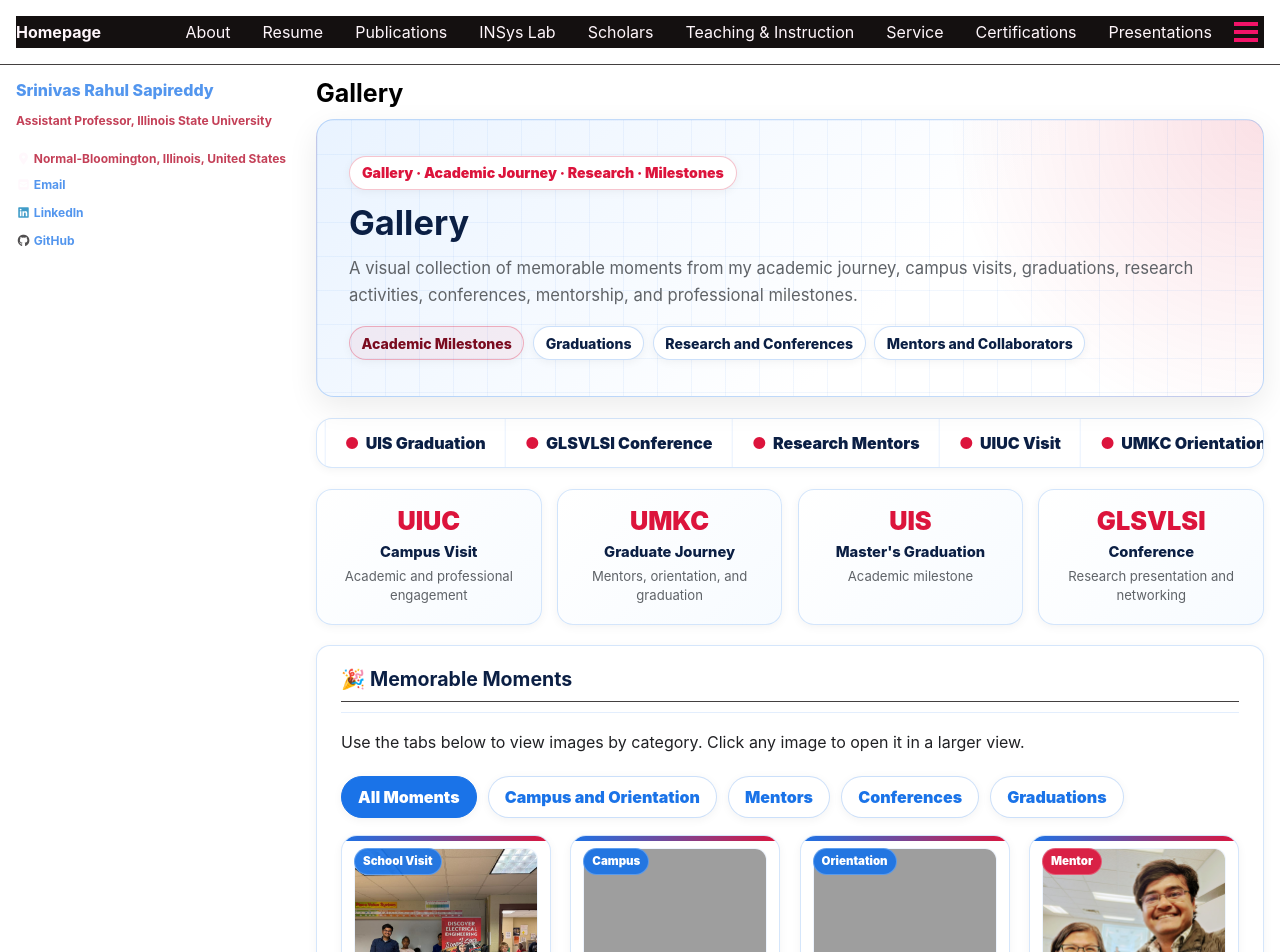
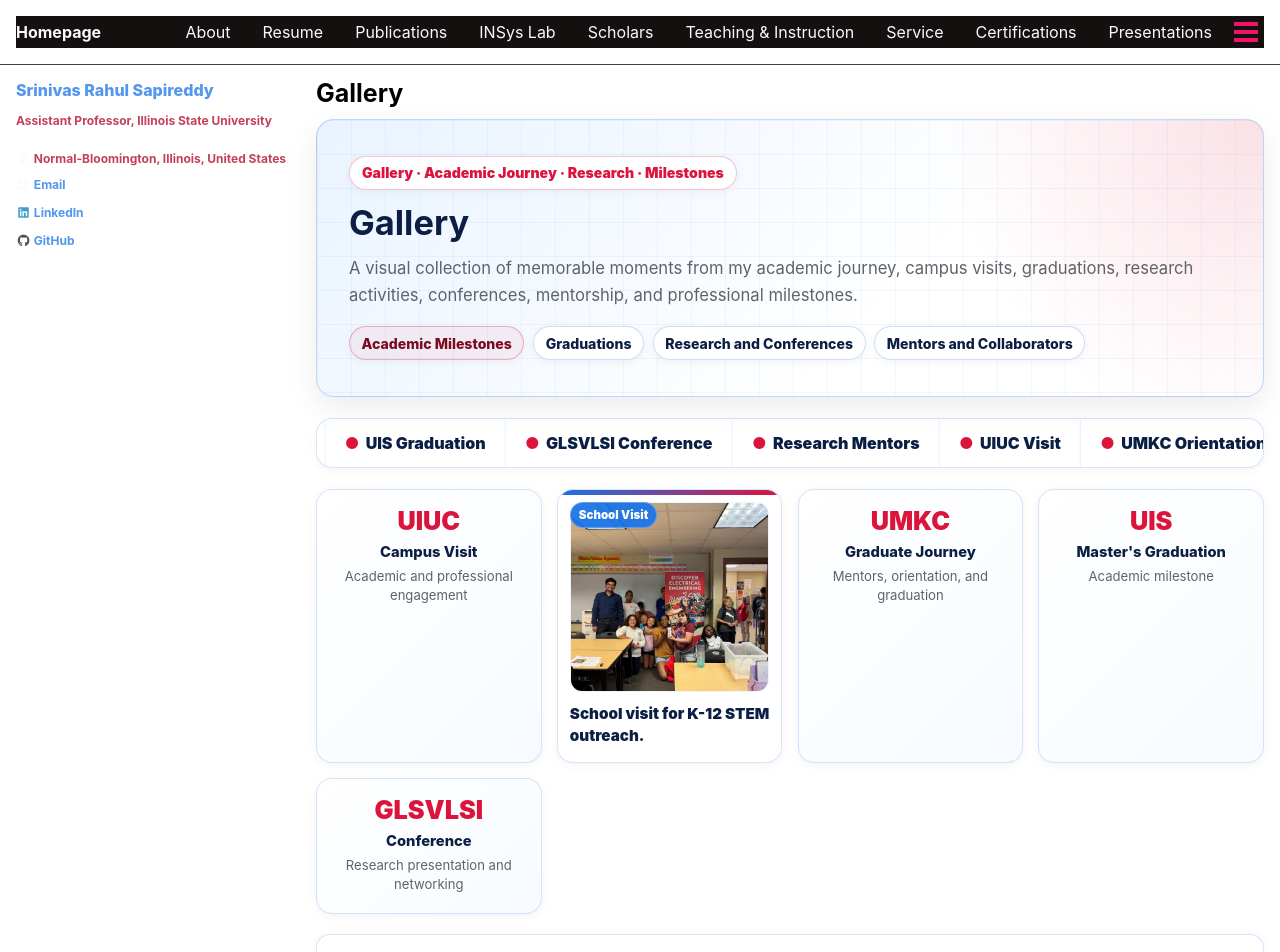
Before and after one commit to srsapireddy/srsapireddy.github.io, a Jekyll site: the page built from _pages/gallery.md, in a window 1280 px wide and 1400 px high. Shown: the top 952 px of the window. Built offline with Jekyll 4.4.1, drawn with Linux system fonts in a browser that asks for light colours; cached includes are drawn as plain includes; nearby versions of some CDN libraries; some of the changed text lies outside the part shown; grey boxes are pictures that could not be loaded.

Commit message:
Update gallery.md

```diff
--- a/_pages/gallery.md
+++ b/_pages/gallery.md
@@ -484,6 +484,12 @@ author_profile: true
       <div class="impact-sub">Academic and professional engagement</div>
     </div>
 
+        <div class="highlight-card">
+          <span class="gallery-tag">School Visit</span>
+          <img src="/images/school.jpeg" alt="School visit for K-12 STEM outreach.">
+          <h4>School visit for K-12 STEM outreach.</h4>
+        </div>
+
     <div class="impact-card">
       <div class="impact-number">UMKC</div>
       <div class="impact-label">Graduate Journey</div>
@@ -521,12 +527,6 @@ author_profile: true
 
     <div id="all-tab" class="tab-panel active">
       <div class="highlight-grid">
-
-        <div class="highlight-card">
-          <span class="gallery-tag">School Visit</span>
-          <img src="/images/school.jpeg" alt="School visit for K-12 STEM outreach.">
-          <h4>School visit for K-12 STEM outreach.</h4>
-        </div>
 
         <div class="highlight-card">
           <span class="gallery-tag">Campus</span>
```
